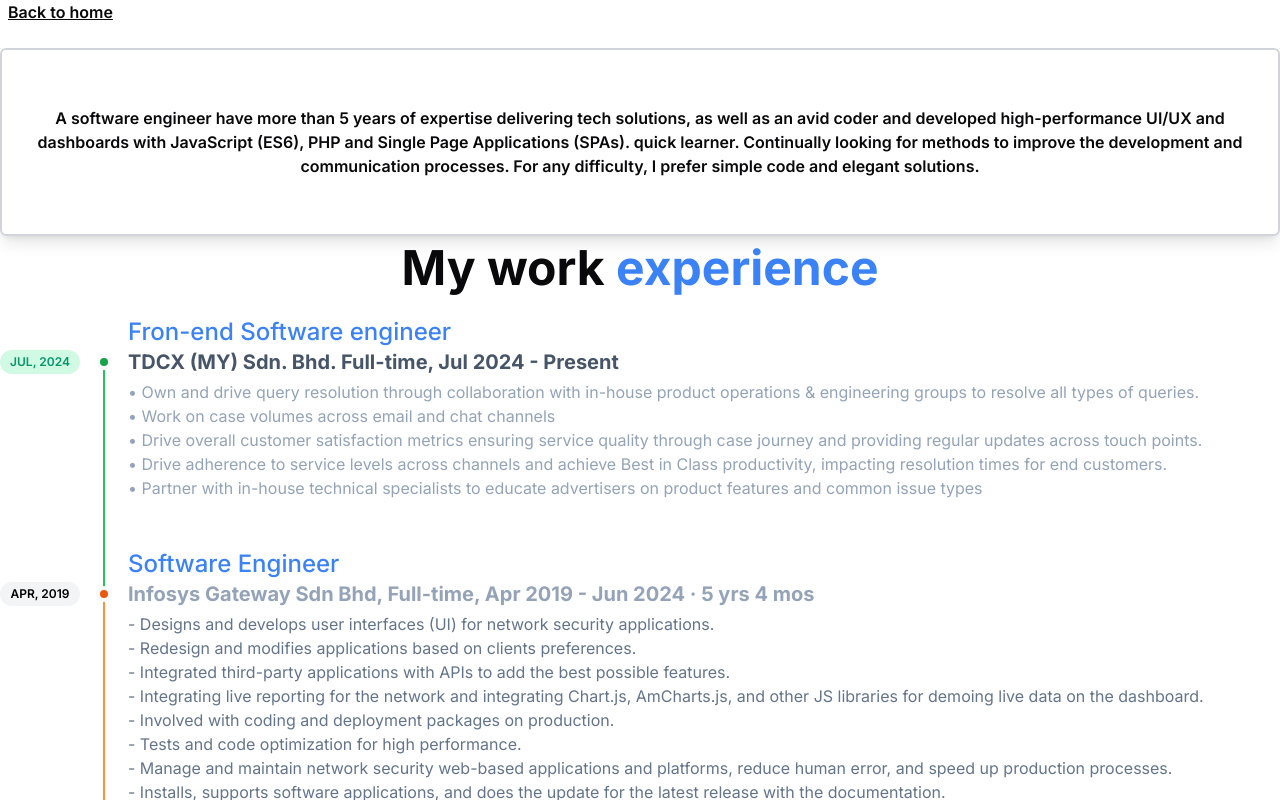
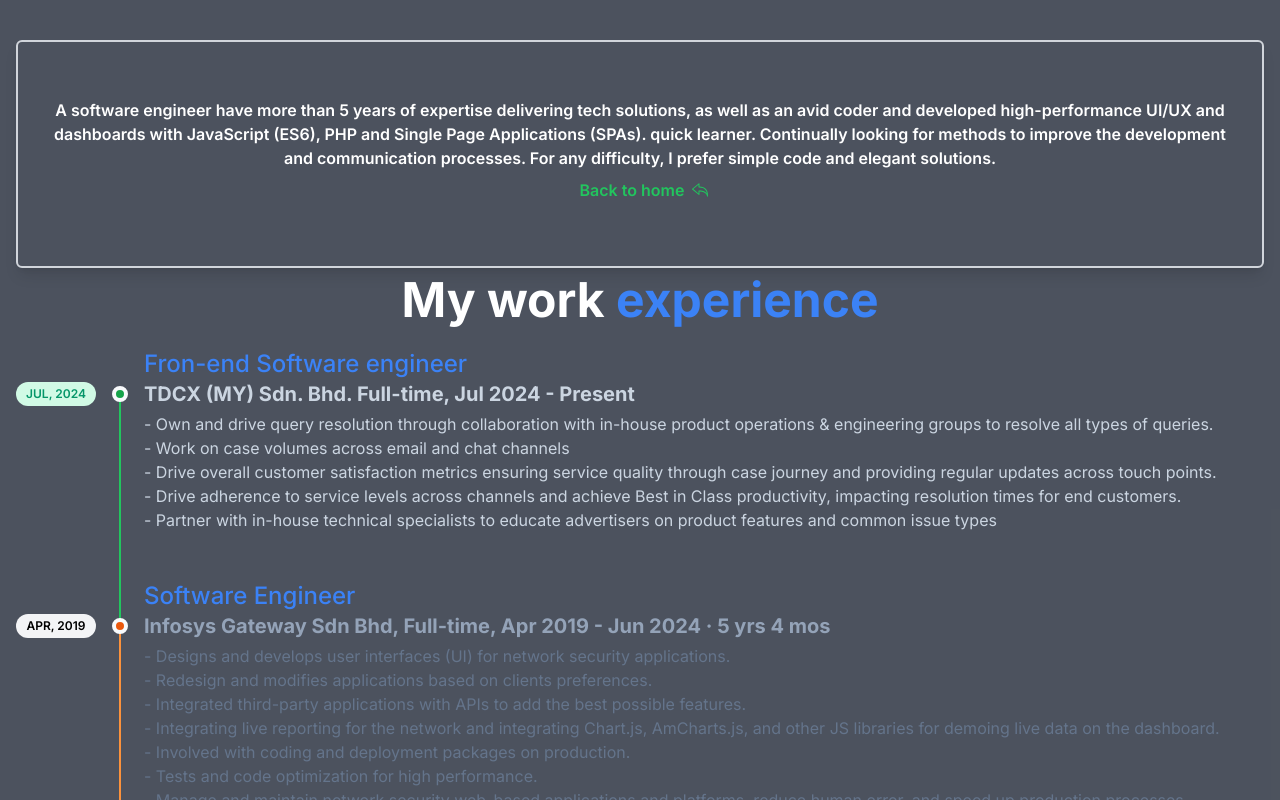
Before and after one commit to amirCodes/astwebsite, a Next.js app: page /about in a window 1280 px wide. Shown: the top 800 px of the page. Built offline with nearby package versions, Linux system fonts and the light colour scheme.

Commit message:
updated the readme and other components

```diff
--- a/app/about/page.tsx
+++ b/app/about/page.tsx
@@ -1,23 +1,28 @@
 import React from "react";
 import Link from "next/link";
+import { SlActionUndo } from "react-icons/sl";
 import WorkExperience from "@/components/WorkExperience";
 
-function About() {
+const About = () => {
   return (
-    <div className="pt-0">
-      <Link
-        href="/"
-        className="p-2 text-left decoration-slice font-semibold underline dark:text-white "
-      >
-        Back to home
-      </Link>
-      <div className="p-4 items-center text-center justify-center w-full px-5 mb-8 py-14 my-6 font-semibold t shadow-lg rounded-md border-2 border-gray-300">
-      A software engineer have more than 5 years of expertise delivering tech solutions, as well as an avid coder and developed high-performance UI/UX and dashboards with JavaScript (ES6), PHP and Single Page Applications (SPAs). quick learner.
-      Continually looking for methods to improve the development and communication processes. For any difficulty, I prefer simple code and elegant solutions.
+    <div className="p-4 bg-black-200 text-white">
+      <div className="flex flex-col p-4 items-center text-center justify-center w-full px-5 mb-8 py-14 my-6 font-semibold t shadow-lg rounded-md border-2 border-gray-300">
+        A software engineer have more than 5 years of expertise delivering tech
+        solutions, as well as an avid coder and developed high-performance UI/UX
+        and dashboards with JavaScript (ES6), PHP and Single Page Applications
+        (SPAs). quick learner. Continually looking for methods to improve the
+        development and communication processes. For any difficulty, I prefer
+        simple code and elegant solutions.
+        <div className="inline-flex items-center justify-center  text-green-500 dark:text-green-400 hover:text-blue-500 activ:underline">
+          <Link href="/" className="p-2 font-smal">
+            Back to home
+          </Link>
+          <SlActionUndo />
+        </div>
       </div>
       <WorkExperience />
     </div>
   );
-}
+};
 
 export default About;
--- a/app/resume/page.tsx
+++ b/app/resume/page.tsx
@@ -1,18 +1,18 @@
 import React from "react";
 import Link from "next/link";
 const myResume = "./Amir-CV.pdf";
-function Resume() {
+const Resume = () => {
   return (
-    <div className="p-2 m-2">
+    <div className="p-2  bg-black-200">
       <Link
         href="/"
-        className="p-2 text-left decoration-slice font-semibold underline dark:text-white"
+        className="p-2 text-left decoration-slice font-semibold underline dark:text-white text-green-600"
       >
         Back to home
       </Link>
-      <iframe src={myResume} width='100%' className="w-full min-h-screen" />
+      <iframe src={myResume} width="100%" className="w-full min-h-screen" />
     </div>
   );
-}
+};
 
 export default Resume;
--- a/components/WorkExperience.tsx
+++ b/components/WorkExperience.tsx
@@ -1,8 +1,7 @@
 "use client";
 import React from "react";
-import { PinContainer } from "@/components/ui/3d-pin";
 
-const Hero2 = () => {
+const WorkExperience = () => {
   return (
     <div className="-my-6">
       <h1 className="heading">
@@ -18,25 +17,25 @@
           <time className="sm:absolute left-0 translate-y-0.5 inline-flex items-center justify-center text-xs font-semibold uppercase w-20 h-6 mb-3 sm:mb-0 text-emerald-600 bg-emerald-100 rounded-full">
             Jul, 2024
           </time>
-          <div className="text-xl font-bold text-slate-600 dark:text-slate-200">
+          <div className="text-xl font-bold text-slate-300 dark:text-slate-200">
             TDCX (MY) Sdn. Bhd. Full-time, Jul 2024 - Present{" "}
           </div>
         </div>
         {/* <!-- Content --> */}
-        <div className="text-slate-400">
-          • Own and drive query resolution through collaboration with in-house
+        <div className="text-slate-300">
+          - Own and drive query resolution through collaboration with in-house
           product operations & engineering groups to resolve all types of
           queries.
           <br />
-          • Work on case volumes across email and chat channels
+          - Work on case volumes across email and chat channels
           <br />
-          • Drive overall customer satisfaction metrics ensuring service quality
+          - Drive overall customer satisfaction metrics ensuring service quality
           through case journey and providing regular updates across touch
           points.
           <br />
-          • Drive adherence to service levels across channels and achieve Best
+          - Drive adherence to service levels across channels and achieve Best
           in Class productivity, impacting resolution times for end customers.
-          <br />• Partner with in-house technical specialists to educate
+          <br />- Partner with in-house technical specialists to educate
           advertisers on product features and common issue types
         </div>
       </div>
@@ -158,4 +157,4 @@
     </div>
   );
 };
-export default Hero2;
+export default WorkExperience;
```
Also changed, not shown: app/login/page.tsx (+4 -9 lines), components/TechStack.tsx (+8 -3 lines), 1 other file (tests, documents, lock files or other folders).
